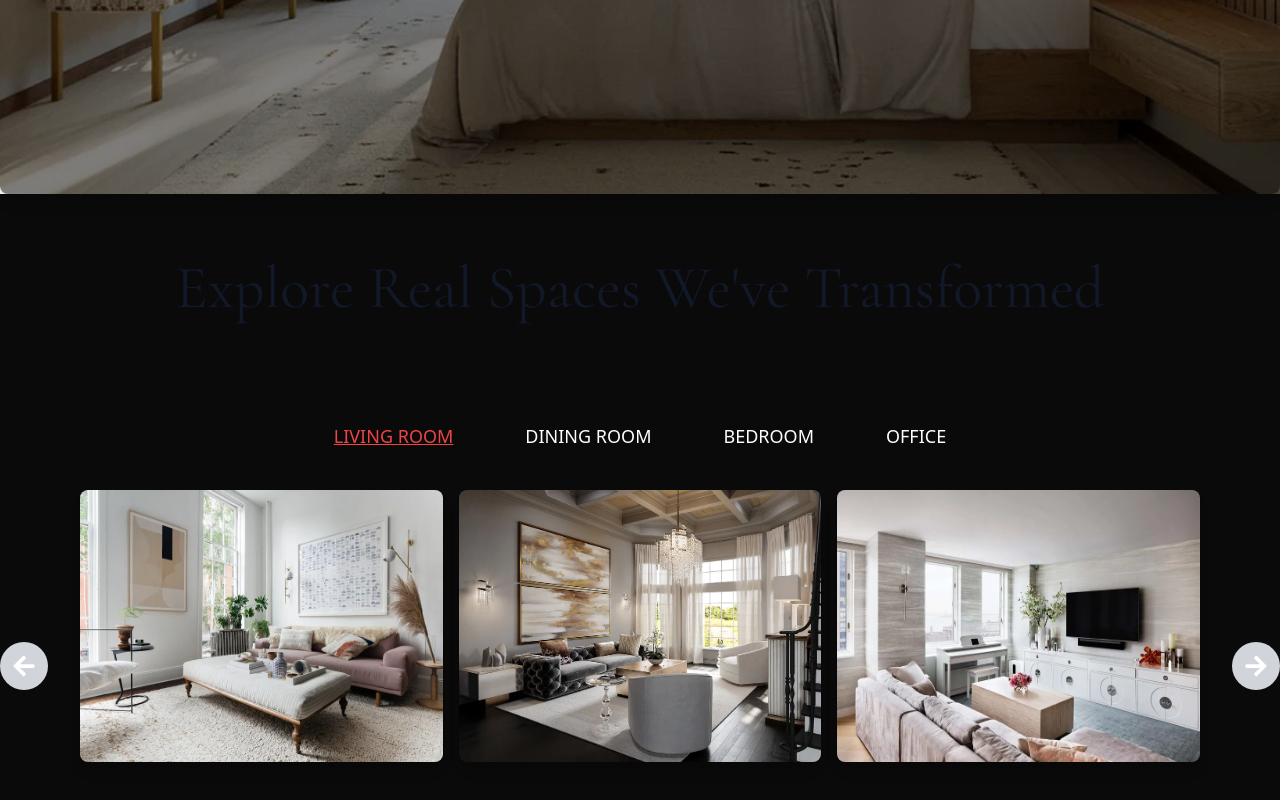
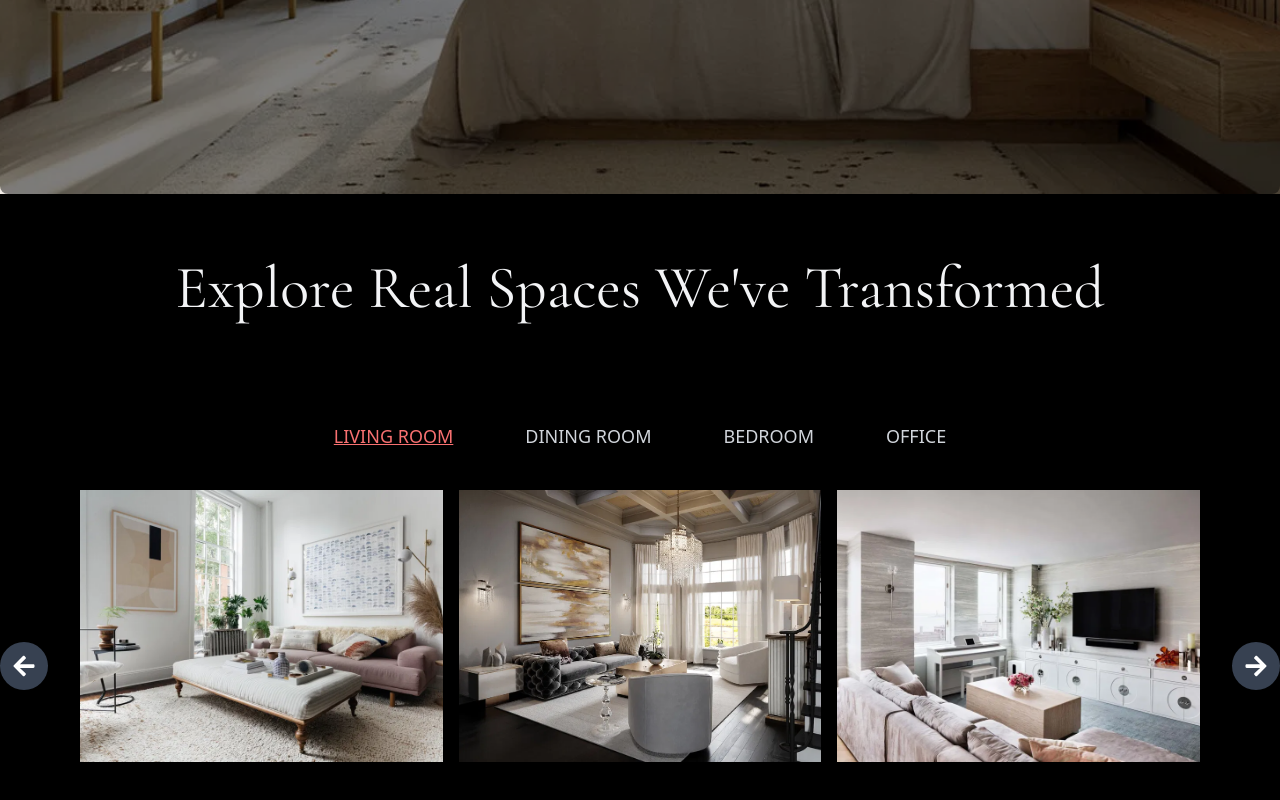
Before and after one commit to House-of-marktech-01/arch-interior-new, a React (Vite) app: page / in a window 1280 px wide. Shown: the part 606-1406 px from the top of the page. Built offline with nearby package versions, Linux system fonts and the light colour scheme; a web font is replaced by a local one.

Commit message:
home imporved

```diff
--- a/src/components/GallerySlider.jsx
+++ b/src/components/GallerySlider.jsx
@@ -1,5 +1,6 @@
 import { useState } from "react";
-import { FaArrowLeft, FaArrowRight } from "react-icons/fa"; // Import arrow icons
+import { FaArrowLeft, FaArrowRight } from "react-icons/fa";
+import { motion } from "framer-motion"; // Import framer-motion for animations
 import galleryimage1 from "/assets/images/livingroom1.png";
 import galleryimage2 from "/assets/images/livingroom2.png";
 import galleryimage3 from "/assets/images/livingroom3.png";
@@ -63,84 +64,119 @@ const GallerySlider = () => {
     ); // Display 3 images
 
     return (
-      <div className="flex justify-center items-center h-3/4">
+      <motion.div
+        className="flex justify-center items-center h-3/4"
+        initial={{ opacity: 0 }} // Initial animation settings
+        animate={{ opacity: 1 }} // Final animation state
+        transition={{ duration: 0.5 }} // Animation duration
+      >
         {/* Left Arrow */}
-        <button
+        <motion.button
           onClick={goToPreviousImage}
-          className="absolute left-0 p-3 bg-gray-300 rounded-full hover:bg-gray-400 transition duration-300 ease-in-out z-10"
+          whileHover={{ scale: 1.1 }} // Scale animation on hover
+          whileTap={{ scale: 0.9 }} // Scale animation on tap
+          className="absolute left-0 p-3 bg-gray-700 text-white rounded-full hover:bg-gray-600 transition duration-300 ease-in-out z-10"
         >
           <FaArrowLeft className="text-2xl" />
-        </button>
+        </motion.button>
         {/* Gallery Images */}
-        <div className="flex justify-center space-x-4 mx-20 mb-20">
+        <div className="flex justify-center space-x-4 mx-6 sm:mx-10 lg:mx-20 mb-12 sm:mb-20">
           {displayedImages.map((image, index) => (
-            <div key={index} className="w-full relative">
-              {" "}
-              {/* Full width */}
+            <motion.div
+              key={index}
+              className="w-full relative max-w-xs sm:max-w-sm md:max-w-md lg:max-w-lg"
+              initial={{ opacity: 0, scale: 0.8 }} // Initial image animation settings
+              animate={{ opacity: 1, scale: 1 }} // Final animation state
+              transition={{ duration: 0.5, delay: index * 0.2 }} // Staggered animation
+            >
               <img
                 src={image.src}
                 alt={`Gallery ${selectedGallery} ${
                   currentImageIndex + index + 1
                 }`}
-                className="rounded-lg shadow-lg w-full h-full" // Full width and auto height for proportional scaling
+                className="shadow-lg w-full h-full object-cover" // Ensure images fit correctly
               />
-            </div>
+            </motion.div>
           ))}
         </div>
 
         {/* Right Arrow */}
-        <button
+        <motion.button
           onClick={goToNextImage}
-          className="absolute right-0 p-3 bg-gray-300 rounded-full hover:bg-gray-400 transition duration-300 ease-in-out z-10"
+          whileHover={{ scale: 1.1 }} // Scale animation on hover
+          whileTap={{ scale: 0.9 }} // Scale animation on tap
+          className="absolute right-0 p-3 bg-gray-700 text-white rounded-full hover:bg-gray-600 transition duration-300 ease-in-out z-10"
         >
           <FaArrowRight className="text-2xl" />
-        </button>
-      </div>
+        </motion.button>
+      </motion.div>
     );
   };
 
   return (
-    <div className="w-full h-full  flex flex-col justify-between">
+    <div className="w-full h-full bg-black text-white flex flex-col justify-between">
       {/* Heading */}
-      <h1 className="text-center text-6xl my-16 text-gray-900 font-cormorant ">
+      <motion.h1
+        className="text-center text-3xl sm:text-4xl md:text-5xl lg:text-6xl my-8 sm:my-12 lg:my-16 text-gray-100 font-cormorant"
+        initial={{ opacity: 0, y: -50 }} // Heading slide-in animation from top
+        animate={{ opacity: 1, y: 0 }} // Final state
+        transition={{ duration: 0.5 }} // Animation duration
+      >
         Explore Real Spaces We've Transformed
-      </h1>
+      </motion.h1>
 
       {/* Buttons */}
-      <div className="flex justify-center space-x-6 py-10">
-        <button
+      <motion.div
+        className="flex justify-center space-x-2 sm:space-x-4 lg:space-x-6 py-6 sm:py-8 lg:py-10"
+        initial={{ opacity: 0 }}
+        animate={{ opacity: 1 }}
+        transition={{ duration: 0.6, delay: 0.5 }} // Delayed fade-in effect for buttons
+      >
+        <motion.button
           onClick={() => handleGalleryChange("livingRoom")}
-          className={`px-6 text-lg transition duration-300 ease-in-out ${
-            selectedGallery === "livingRoom" ? "underline text-red-500" : ""
+          className={`px-4 sm:px-6 text-sm sm:text-lg transition duration-300 ease-in-out ${
+            selectedGallery === "livingRoom"
+              ? "underline text-red-400"
+              : "text-gray-300 hover:text-red-400"
           }`}
+          whileHover={{ scale: 1.05 }}
         >
           LIVING ROOM
-        </button>
-        <button
+        </motion.button>
+        <motion.button
           onClick={() => handleGalleryChange("diningRoom")}
-          className={`px-6 text-lg transition duration-300 ease-in-out ${
-            selectedGallery === "diningRoom" ? "underline text-red-500" : ""
+          className={`px-4 sm:px-6 text-sm sm:text-lg transition duration-300 ease-in-out ${
+            selectedGallery === "diningRoom"
+              ? "underline text-red-400"
+              : "text-gray-300 hover:text-red-400"
           }`}
+          whileHover={{ scale: 1.05 }}
         >
           DINING ROOM
-        </button>
-        <button
+        </motion.button>
+        <motion.button
           onClick={() => handleGalleryChange("bedroom")}
-          className={`px-6 text-lg transition duration-300 ease-in-out ${
-            selectedGallery === "bedroom" ? "underline text-red-500" : ""
+          className={`px-4 sm:px-6 text-sm sm:text-lg transition duration-300 ease-in-out ${
+            selectedGallery === "bedroom"
+              ? "underline text-red-400"
+              : "text-gray-300 hover:text-red-400"
           }`}
+          whileHover={{ scale: 1.05 }}
         >
           BEDROOM
-        </button>
-        <button
+        </motion.button>
+        <motion.button
           onClick={() => handleGalleryChange("office")}
-          className={`px-6 text-lg transition duration-300 ease-in-out ${
-            selectedGallery === "office" ? "underline text-red-500" : ""
+          className={`px-4 sm:px-6 text-sm sm:text-lg transition duration-300 ease-in-out ${
+            selectedGallery === "office"
+              ? "underline text-red-400"
+              : "text-gray-300 hover:text-red-400"
           }`}
+          whileHover={{ scale: 1.05 }}
         >
           OFFICE
-        </button>
-      </div>
+        </motion.button>
+      </motion.div>
 
       {/* Gallery */}
       {renderGallery()}
--- a/src/index.css
+++ b/src/index.css
@@ -5,6 +5,7 @@
  :root {
 
   color: rgba(255, 255, 255);
+
   background-color: #0a0a0b;
 
 
```
